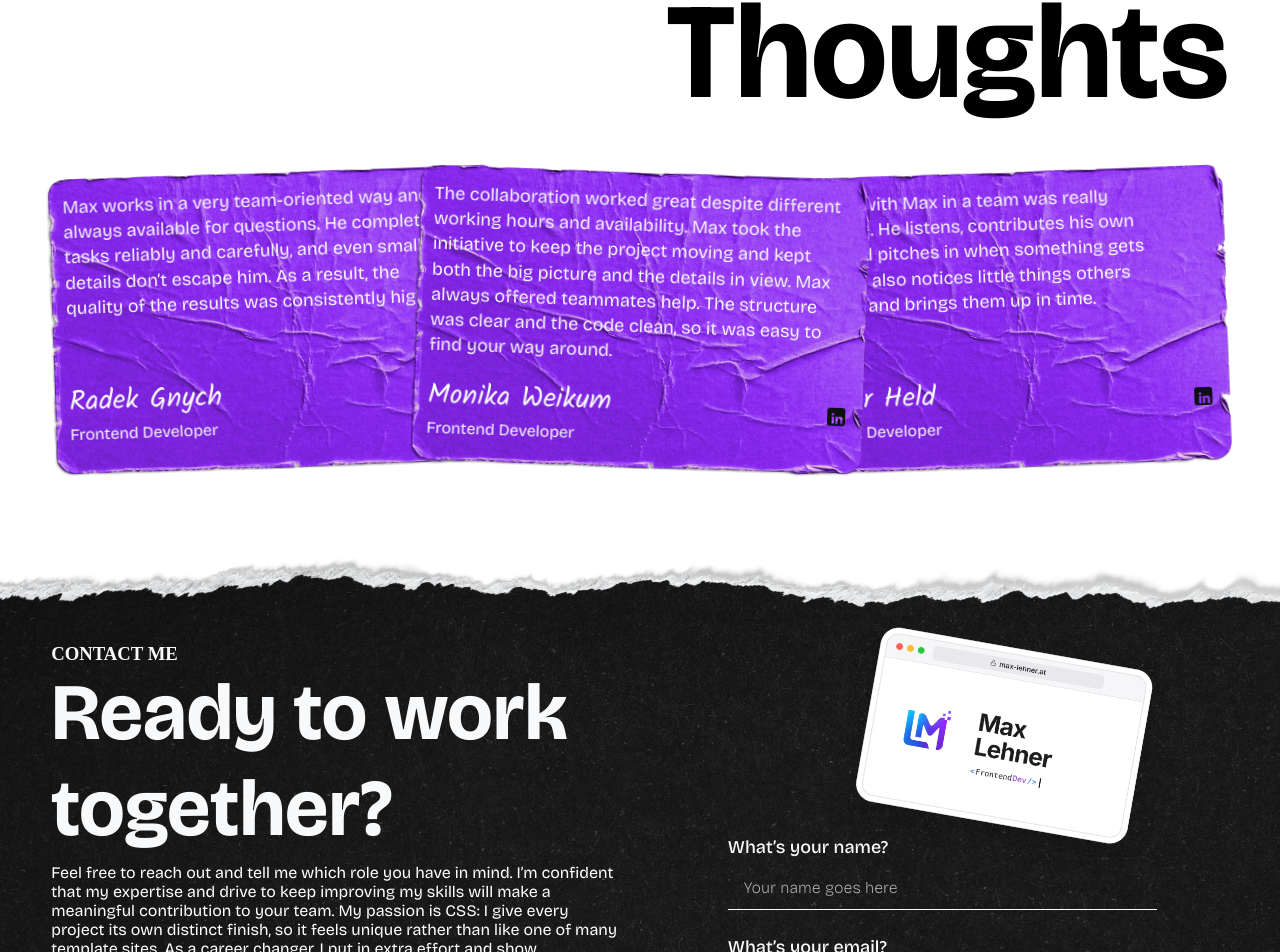
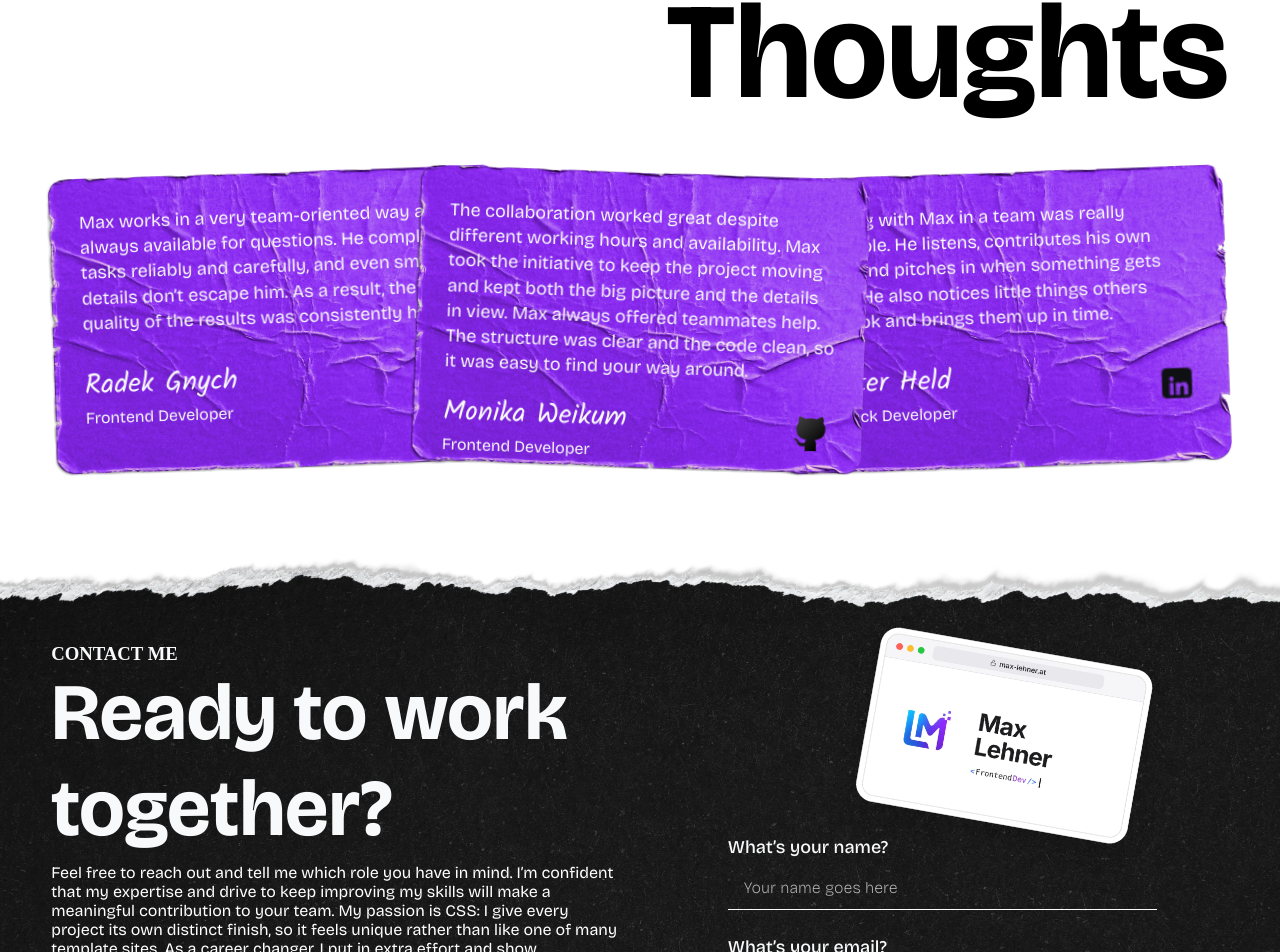
Before and after one commit to Lehnerma/Portfolio, an Angular app: page / in a window 1280 px wide. Shown: the part 4264-5216 px from the top of the page. Built offline with nearby package versions, Linux system fonts and the light colour scheme.

Commit message:
feat: Add social media icons and enhance comment card functionality

```diff
--- a/src/app/components/comment-card/comment-card.html
+++ b/src/app/components/comment-card/comment-card.html
@@ -9,7 +9,7 @@
     </div>
 
     <a [href]="link()" class="comment__social">
-      <img src="/assets/icons/linkedin.png" alt="LinkedIn Logo" class="comment__link--icon"
+      <img [src]="socialLogo()" [alt]="socialLogoAlt() + ' logo'" class="comment__social--icon"
     /></a>
   </div>
 </section>
--- a/src/app/components/comment-card/comment-card.scss
+++ b/src/app/components/comment-card/comment-card.scss
@@ -8,6 +8,7 @@
   --bg-desk: url('/assets/background/card-purple-bg.webp');
   --lines-mob: url('/assets/background/card-hover-lines-mobile.webp');
   --lines-desk: url('/assets/background/card-hover-lines.webp');
+  --transistion-time: 0.4s;
 }
 
 .comment {
@@ -24,11 +25,13 @@
     background-size: contain;
     background-position: center;
     aspect-ratio: 1180/1799;
-    min-height: 410px;
+
+    max-height: 500px;
 
     @container (min-width: 440px) {
       background-image: var(--bg-desk);
       aspect-ratio: 1799 / 1180;
+      padding: 2rem;
       max-width: 512px;
       min-height: 0;
     }
@@ -48,6 +51,7 @@
       background-position: center;
       opacity: 0;
       pointer-events: none;
+      transform: rotate(var(--lines-rotate, 0deg));
     }
 
     &:hover::after {
@@ -77,6 +81,35 @@
       font-size: rem(18);
     }
   }
+
+  &__social {
+    display: grid;
+    border: 2px solid transparent;
+    border-radius: 50%;
+    transition:
+      background-color var(--transistion-time) ease,
+      transform var(--transistion-time) ease;
+
+    &--icon {
+      width: 40px;
+      aspect-ratio: 1/1;
+      transition: filter var(--transistion-time) ease;
+    }
+
+    &:hover,
+    &:focus-visible {
+      border-color: $white-base;
+      transform: scale(1.1);
+
+      .comment__social--icon {
+        filter: brightness(0) invert(1);
+      }
+    }
+
+    &:active {
+      transform: scale(0.9);
+    }
+  }
 }
 
 .person {
--- a/src/app/components/comment-card/comment-card.ts
+++ b/src/app/components/comment-card/comment-card.ts
@@ -13,4 +13,6 @@ export class CommentCard {
   readonly jobtitle = input<ColleagueCard['jobtitle']>();
   readonly comment = input<string>();
   readonly backgroundUrl = input<ColleagueCard['backgroundUrl']>();
+  readonly socialLogo = input<string>();
+  readonly socialLogoAlt = input<string>();
 }
--- a/src/app/data/colleagues.data.ts
+++ b/src/app/data/colleagues.data.ts
@@ -4,16 +4,20 @@ export const CARDS: readonly ColleagueCard[] = [
   {
     id: 'radek',
     name: 'Radek Gnych',
-    link: 'https://at.linkedin.com/', // todo add the missin likedin link
+    link: 'https://github.com/radek-ops',
     jobtitle: 'Frontend Developer',
     backgroundUrl: '/assets/background/card-bg-frayed-blue.webp',
+    socialMediaType: 'github',
+    socialLogoPath: '/assets/icons/github.png',
   },
   {
     id: 'monika',
     name: 'Monika Weikum',
-    link: 'https://at.linkedin.com/', // todo add the missing linkedin link
+    link: 'https://github.com/Monika-W-Dev',
     jobtitle: 'Frontend Developer',
     backgroundUrl: '/assets/background/card-bg-frayed-violet.webp',
+    socialMediaType: 'github',
+    socialLogoPath: '/assets/icons/github.png',
   },
   {
     id: 'guenter',
@@ -21,5 +25,7 @@ export const CARDS: readonly ColleagueCard[] = [
     link: 'www.linkedin.com/in/günter-heldt-892320343',
     jobtitle: 'Fullstack Developer',
     backgroundUrl: '/assets/background/card-bg-smooth-blue.webp',
+    socialMediaType: 'linkedin',
+    socialLogoPath: '/assets/icons/linkedin.png',
   },
 ];
--- a/src/app/interfaces/colleague-card.ts
+++ b/src/app/interfaces/colleague-card.ts
@@ -6,4 +6,6 @@ export interface ColleagueCard {
   link: string;
   jobtitle: string;
   backgroundUrl: string;
+  socialMediaType: 'github' | 'linkedin';
+  socialLogoPath: string;
 }
--- a/src/app/sections/comments/comments.html
+++ b/src/app/sections/comments/comments.html
@@ -15,6 +15,8 @@
           [link]="comment.link"
           [jobtitle]="comment.jobtitle"
           [comment]="comment.comment"
+          [socialLogo]="comment.socialLogoPath"
+          [socialLogoAlt]="comment.socialMediaType"
         ></app-comment-card>
       </li>
     }
--- a/src/app/sections/comments/comments.scss
+++ b/src/app/sections/comments/comments.scss
@@ -75,6 +75,8 @@
     }
 
     &:nth-child(odd) {
+      --lines-rotate: 180deg;
+
       transform: rotate(-2deg);
     }
 
```
Also changed, not shown: public/assets/icons/github.png (added).
